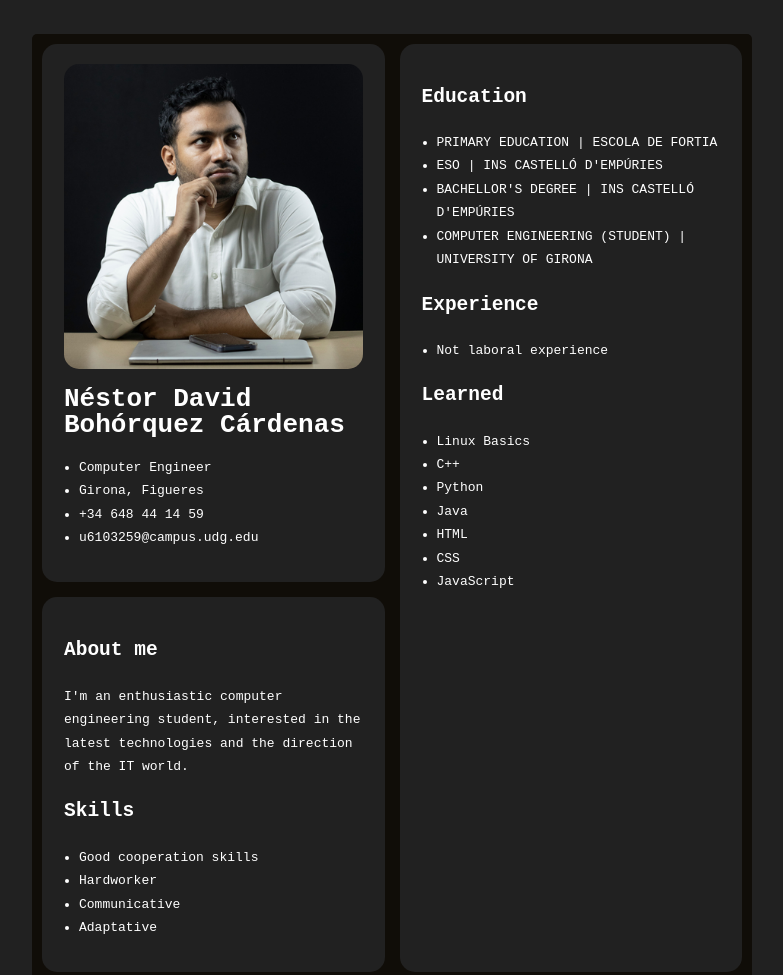
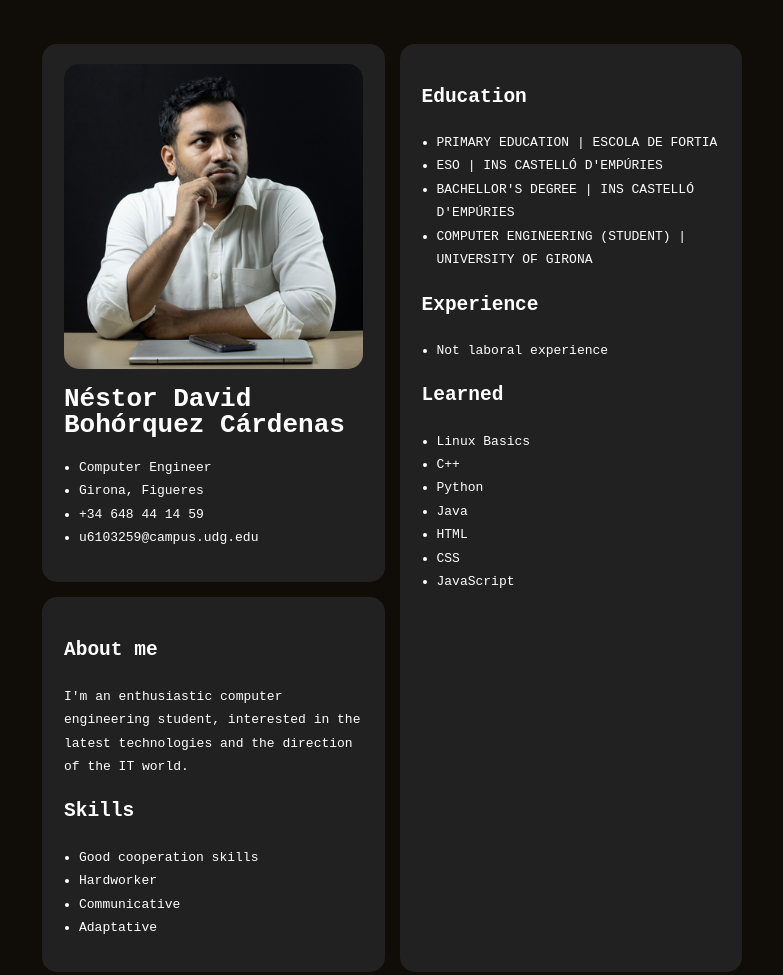
Before and after one commit to u6103259/multimedia_practice_nestor_bohorquez, a plain HTML site: page index.html in a window 1280 px wide. Shown: the top 975 px of the page, without its empty margins (248-1031 px from the left). Drawn offline with Linux system fonts and the light colour scheme.

Commit message:
Change body background color from #212121 to #100D08

```diff
--- a/prac_style.css
+++ b/prac_style.css
@@ -4,7 +4,7 @@
 }
 
 body {
-    background: #212121;
+    background: #100D08;
     color: #fff;
     font-family: monospace;
     padding: 2%;
```
